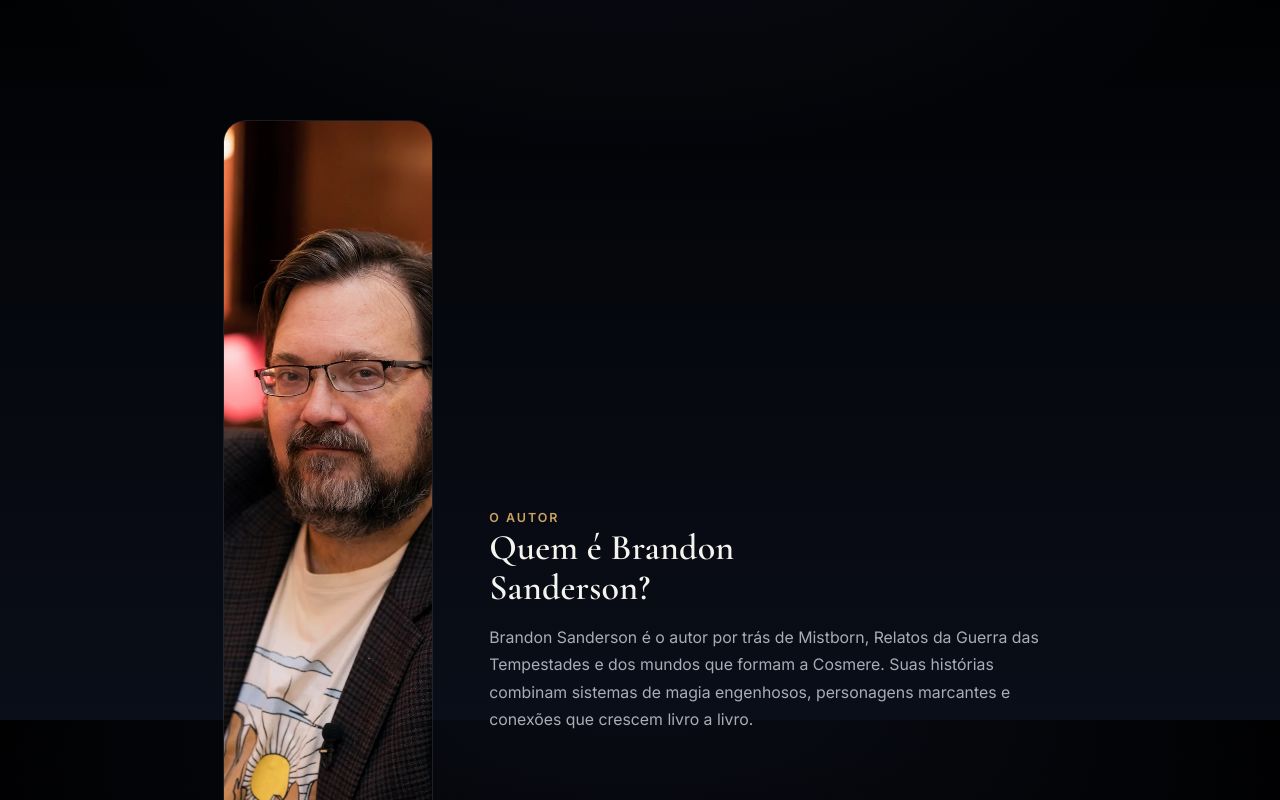
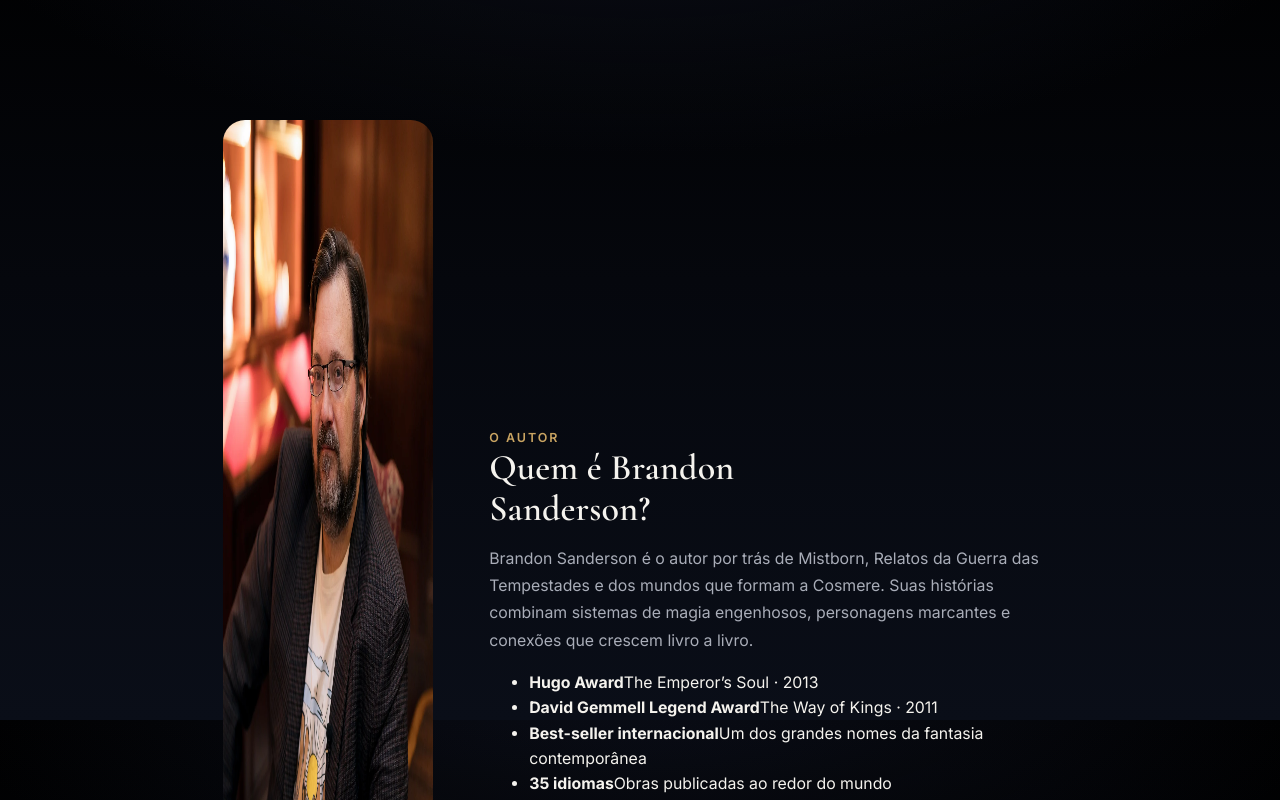
Before and after one commit to thadeucupello/cosmere-trama, a React (Vite) app in the folder cosmere/: page / in a window 1280 px wide. Shown: the part 4080-4880 px from the top of the page. Built offline with nearby package versions, Linux system fonts and the light colour scheme.

Commit message:
Corrige proporção do Brandon e recupera prêmios

```diff
--- a/cosmere/src/sections/AboutAuthor.tsx
+++ b/cosmere/src/sections/AboutAuthor.tsx
@@ -1,6 +1,13 @@
 import { motion } from 'framer-motion';
 import SectionHeading from '../components/SectionHeading';
 import brandonPortrait from '../assets/brandon/portrait.webp';
+
+const highlights = [
+  { label: 'Hugo Award', detail: 'The Emperor’s Soul · 2013' },
+  { label: 'David Gemmell Legend Award', detail: 'The Way of Kings · 2011' },
+  { label: 'Best-seller internacional', detail: 'Um dos grandes nomes da fantasia contemporânea' },
+  { label: '35 idiomas', detail: 'Obras publicadas ao redor do mundo' },
+];
 
 export default function AboutAuthor() {
   return (
@@ -16,7 +23,7 @@
           <img
             src={brandonPortrait}
             alt="Retrato de Brandon Sanderson"
-            className="about-author__portrait-image"
+            className="about-author__compact-image"
             width={800}
             height={1000}
             loading="lazy"
@@ -29,6 +36,15 @@
           <p className="about-author__compact-intro">
             Brandon Sanderson é o autor por trás de Mistborn, Relatos da Guerra das Tempestades e dos mundos que formam a Cosmere. Suas histórias combinam sistemas de magia engenhosos, personagens marcantes e conexões que crescem livro a livro.
           </p>
+
+          <ul className="about-author__compact-facts" aria-label="Destaques da carreira de Brandon Sanderson">
+            {highlights.map((item) => (
+              <li key={item.label}>
+                <strong>{item.label}</strong>
+                <span>{item.detail}</span>
+              </li>
+            ))}
+          </ul>
         </div>
       </div>
     </section>
```
